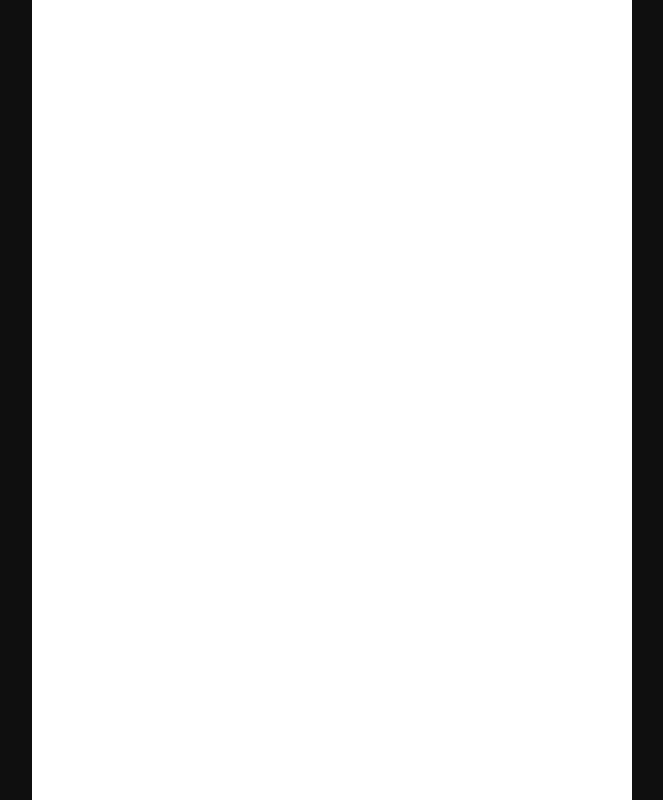
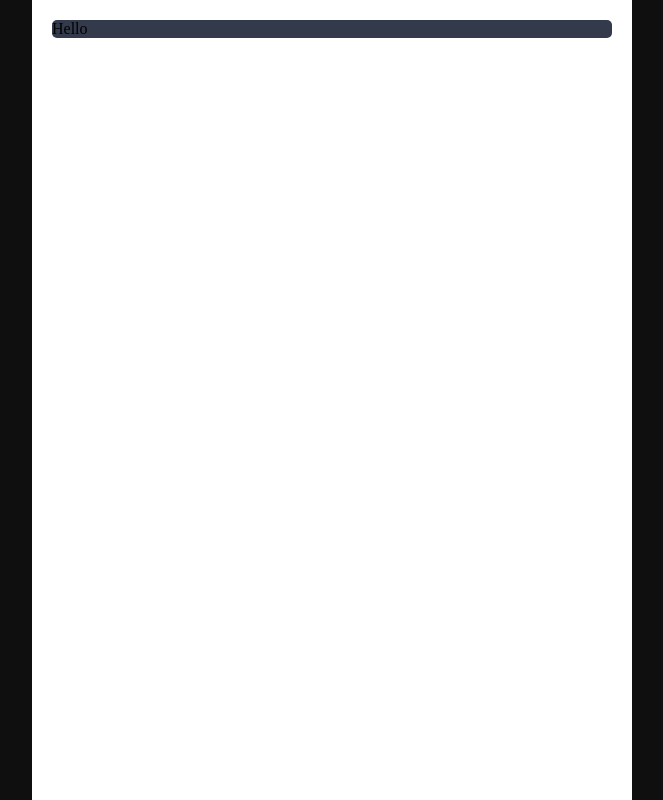
Before and after one commit to Tijanif/boolean-uk-html-card-animations, a website: page index.html in a window 1280 px wide. Shown: the whole page, without its empty margins (308-971 px from the left). Drawn offline with Linux system fonts and the light colour scheme.

Commit message:
container done and set up for card

```diff
--- a/index.html
+++ b/index.html
@@ -10,7 +10,7 @@
   <body>
     <main class="main">
       <div class="container">
-        <div class="card"></div>
+        <div class="card">Hello</div>
       </div>
     </main>
   </body>
--- a/style.css
+++ b/style.css
@@ -28,4 +28,11 @@
 .container {
   grid-area: container;
   background-color: var(--white);
+  padding: 20px;
 }
+
+/* CARD */
+.card {
+  background-color: var(--primary);
+  border-radius: 5px;
+}
```
